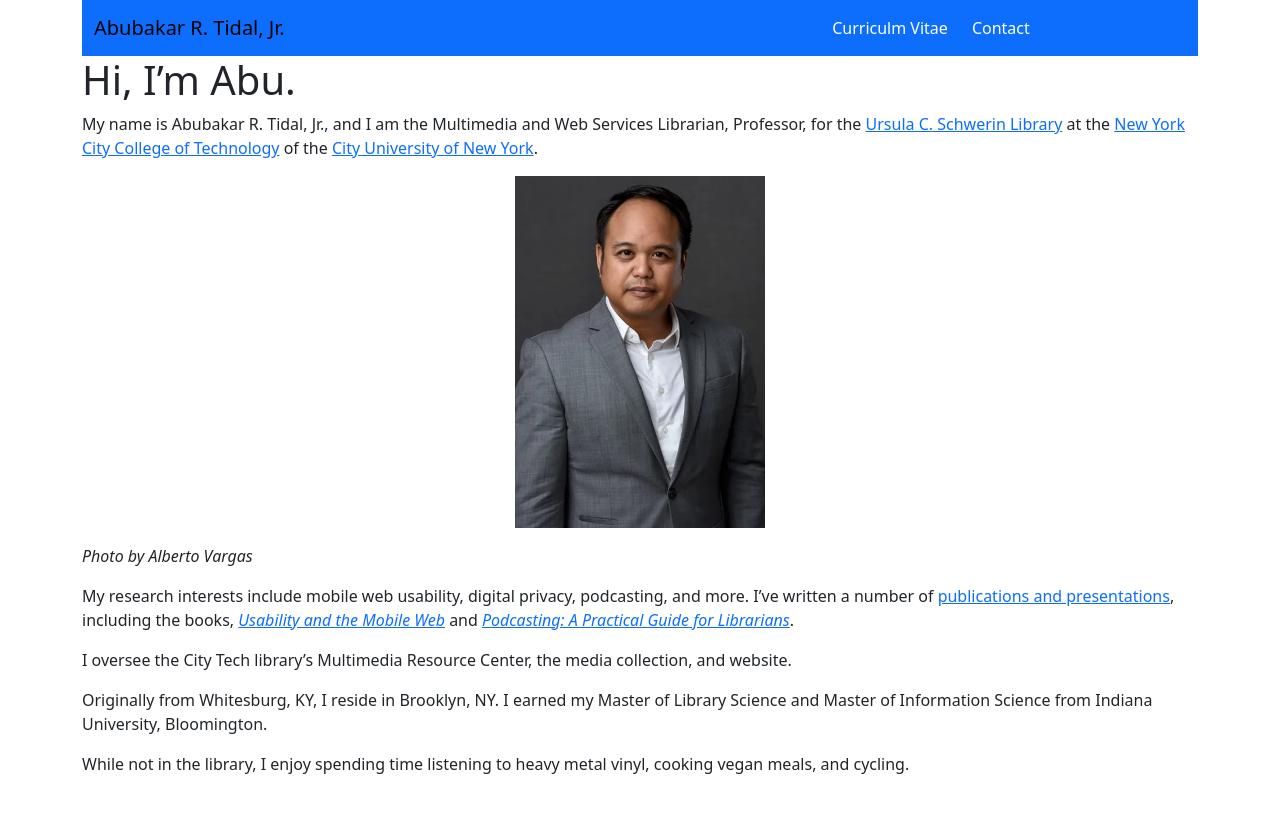
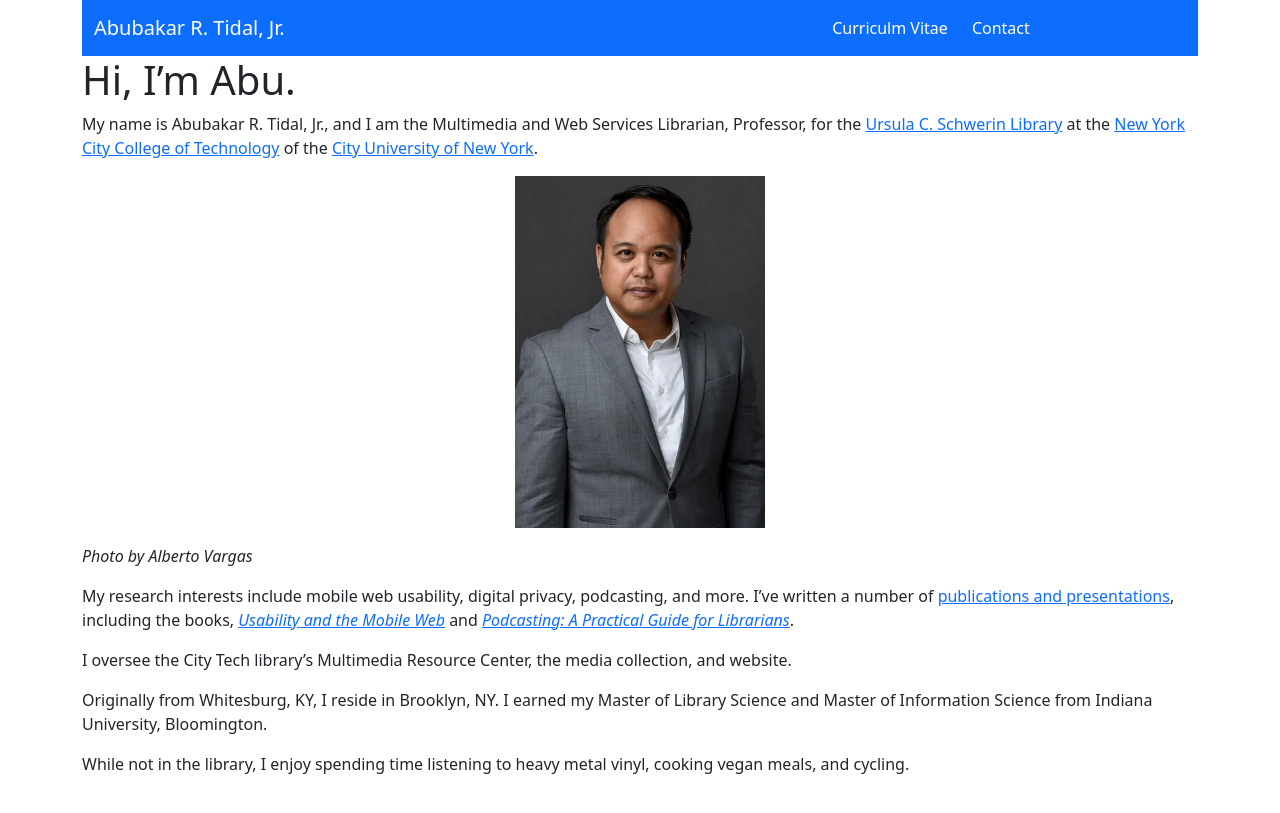
Before and after one commit to KentuckyFriedTofu/KentuckyFriedTofu.github.io, a Jekyll site: the page built from index.md, in a window 1280 px wide. Shown: the top 813 px of the page. Built offline with Jekyll 4.4.1, drawn with Linux system fonts in a browser that asks for light colours.

Commit message:
Update nav.html

```diff
--- a/_includes/nav.html
+++ b/_includes/nav.html
@@ -3,7 +3,7 @@
     <!-- Container wrapper -->
     <div class="container-fluid">
         <!-- Navbar brand -->
-        <a class="navbar-brand" href="index.html">Abubakar R. Tidal, Jr.</a>
+        <a class="navbar-brand text-white" href="index.html">Abubakar R. Tidal, Jr.</a>
 
         <!-- Icons -->
         <ul class="navbar-nav d-flex flex-row me-1">
```
